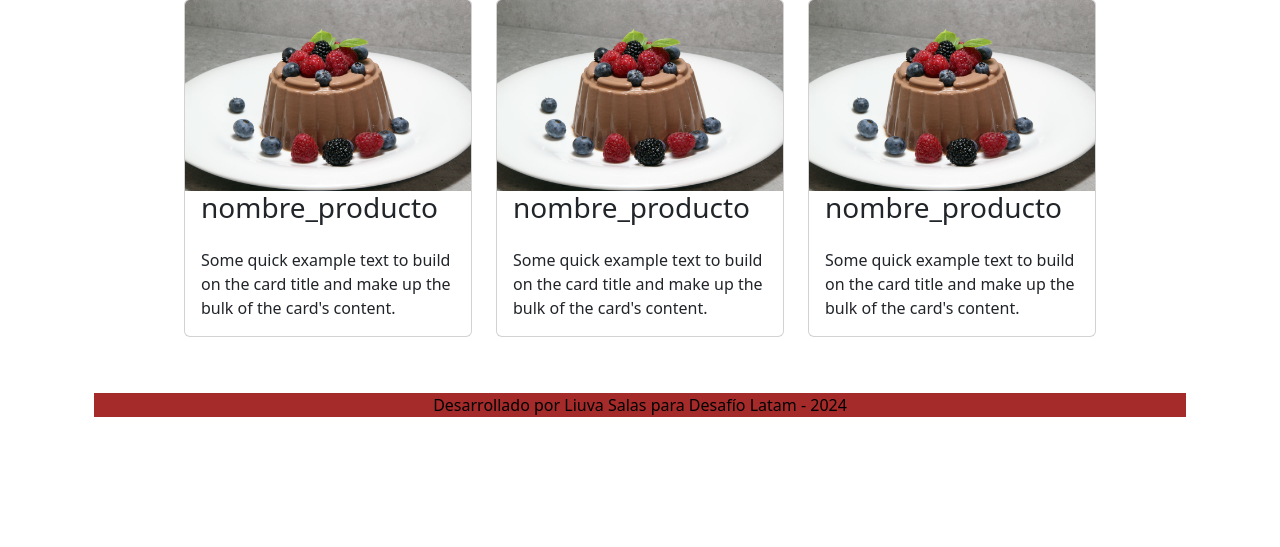
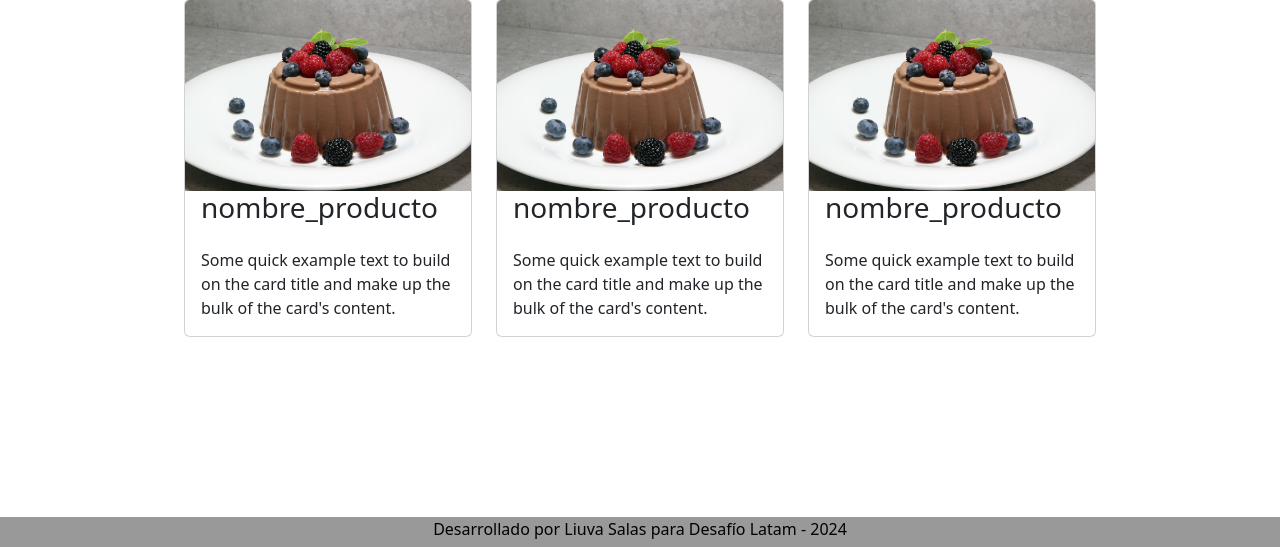
Before and after one commit to LiuvaSalas/Proyecto-M6-OnlyFlans, a Django app: page / in a window 1280 px wide. Shown: the part 253-800 px from the top of the page. Run offline with Django 5.2, Linux system fonts and the light colour scheme.

Commit message:
- modificacion en el estilo del footer.

```diff
--- a/OnlyFlans/static/base/assets/css/styles.css
+++ b/OnlyFlans/static/base/assets/css/styles.css
@@ -1,5 +1,10 @@
 .footer {
-  background-color: brown;
+  position: fixed;
+  left: 0px;
+  bottom: 0px;
+  height: 30px;
+  width: 100%;
+  background: #999;
 }
 
 .footer p {
--- a/OnlyFlans/templates/layout/footer.html
+++ b/OnlyFlans/templates/layout/footer.html
@@ -11,7 +11,7 @@
     integrity="sha384-QWTKZyjpPEjISv5WaRU9OFeRpok6YctnYmDr5pNlyT2bRjXh0JMhjY6hW+ALEwIH" crossorigin="anonymous">
 
   <!--Enlace archivo css en carpeta static-->
-  <link rel="stylesheet" href="{% static 'base/assets/css/styles.css' %}">
+  <link rel="stylesheet" type="text/css" href="{% static 'base/assets/css/styles.css' %}">
 </head>
 
 <body>
```
